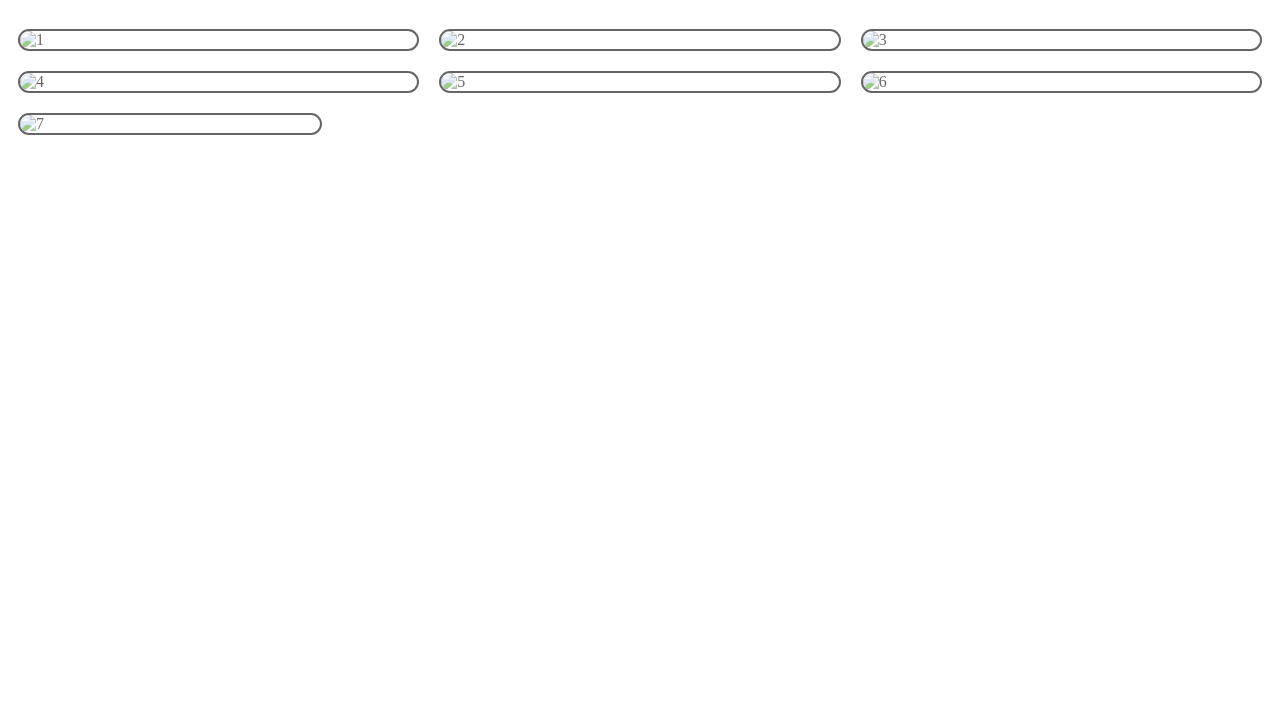
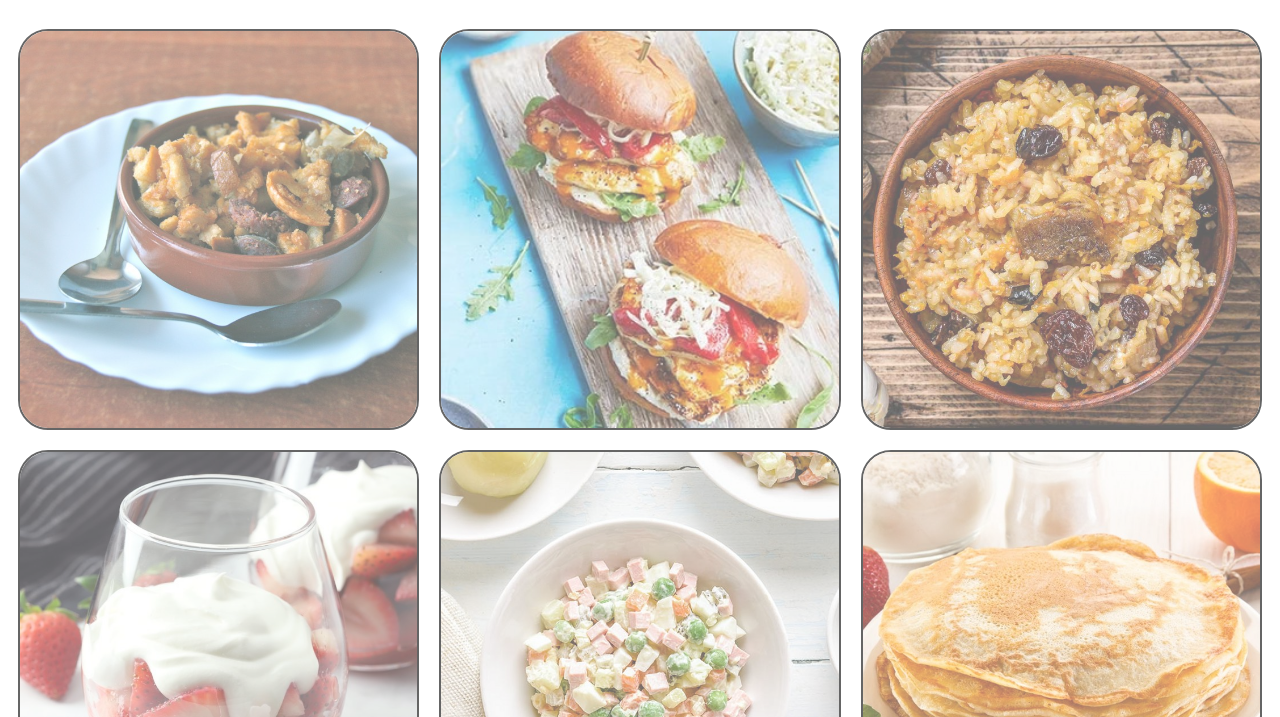
Before and after one commit to Md-Faiz-Anwar/Gallerynew, a plain HTML site: page index.html in a window 1280 px wide. Shown: the part 83-800 px from the top of the page. Drawn offline with Linux system fonts and the light colour scheme.

Commit message:
index.html
gg

```diff
--- a/index.html
+++ b/index.html
@@ -37,13 +37,13 @@
 <body>
     <h1>Gallery</h1>
     <div class="flexcontainer">
-        <img src="Images/img1.jpg" alt="1">
-        <img src="Images/img2.jpg" alt="2">
-        <img src="Images/img3.jpg" alt="3">
-        <img src="Images/img4.jpg" alt="4">
-        <img src="Images/img5.jpg" alt="5">
-        <img src="Images/img6.jpg" alt="6">
-        <img src="Images/img7.jpg"  style="flex-grow: unset;" alt="7">
+        <img src="img1.jpg" alt="1">
+        <img src="img2.jpg" alt="2">
+        <img src="img3.jpg" alt="3">
+        <img src="img4.jpg" alt="4">
+        <img src="img5.jpg" alt="5">
+        <img src="img6.jpg" alt="6">
+        <img src="img7.jpg"  style="flex-grow: unset;" alt="7">
     </div>
 </body>
 </html>
```
